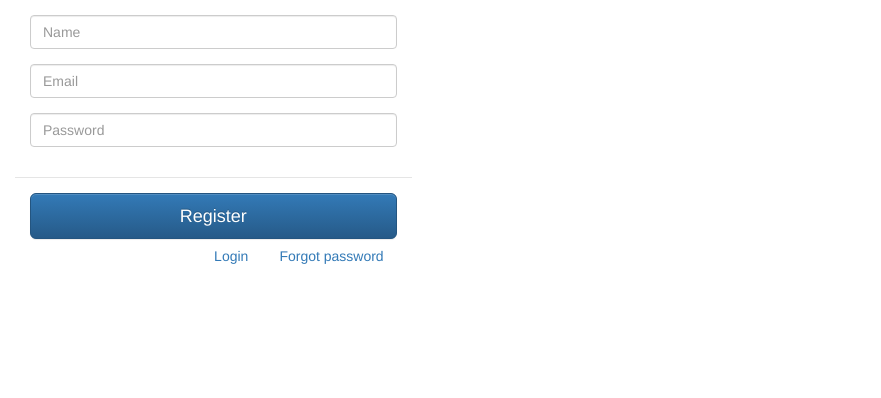
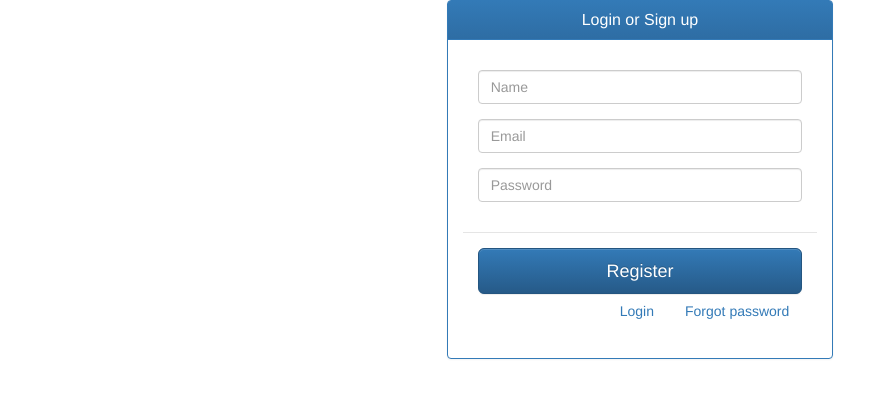
Before and after one commit to patlub/ReactJS-BucketList, a React (Create React App) app: page /register in a window 1280 px wide. Shown: the top 398 px of the page, without its empty margins (0-881 px from the left). Built offline with nearby package versions, Linux system fonts and the light colour scheme.

Commit message:
Add panel to register form

```diff
--- a/src/components/register.js
+++ b/src/components/register.js
@@ -6,7 +6,13 @@ import $ from 'jquery'
 class Register extends Component {
     render() {
         return (
-            <div className="col-md-4">
+            <div className="container-fluid text-center ">
+                <div className="col-md-4 col-md-offset-4 col-sm-9 auth-box" align="center">
+                    <div className="panel panel-primary">
+                        <div className="panel-heading">
+                            <h4 class="panel-title">Login or Sign up</h4>
+                        </div>
+                        <div className="panel-body">
                             <form onSubmit={this.onRegisterClick.bind(this)}>
                                 <div className="modal-body">
                                     <div className="form-group">
@@ -14,23 +20,30 @@ class Register extends Component {
                                                placeholder="Name" ref="reg_name" required/>
                                     </div>
                                     <div className="form-group">
-                            <input className="form-control" type="email" placeholder="Email" ref="reg_email" required/>
+                                        <input className="form-control" type="email" placeholder="Email" ref="reg_email"
+                                               required/>
                                     </div>
                                     <div className="form-group">
-                            <input className="form-control" type="password" placeholder="Password" ref="reg_password"
+                                        <input className="form-control" type="password" placeholder="Password"
+                                               ref="reg_password"
                                                required/>
                                     </div>
                                 </div>
                                 <div class="modal-footer">
                                     <div>
-                            <button type="submit" className="btn btn-primary btn-lg btn-block">Register</button>
+                                        <button type="submit" className="btn btn-primary btn-lg btn-block">Register
+                                        </button>
                                     </div>
                                     <div>
                                         <Link to="login" type="button" className="btn btn-link">Login</Link>
-                            <Link to="forgot-password" type="button" className="btn btn-link">Forgot password</Link>
+                                        <Link to="forgot-password" type="button" className="btn btn-link">Forgot
+                                            password</Link>
                                     </div>
                                 </div>
                             </form>
+                        </div>
+                    </div>
+                </div>
             </div>
         );
     }
```
Lines whose indentation alone changed are shown as unchanged.
